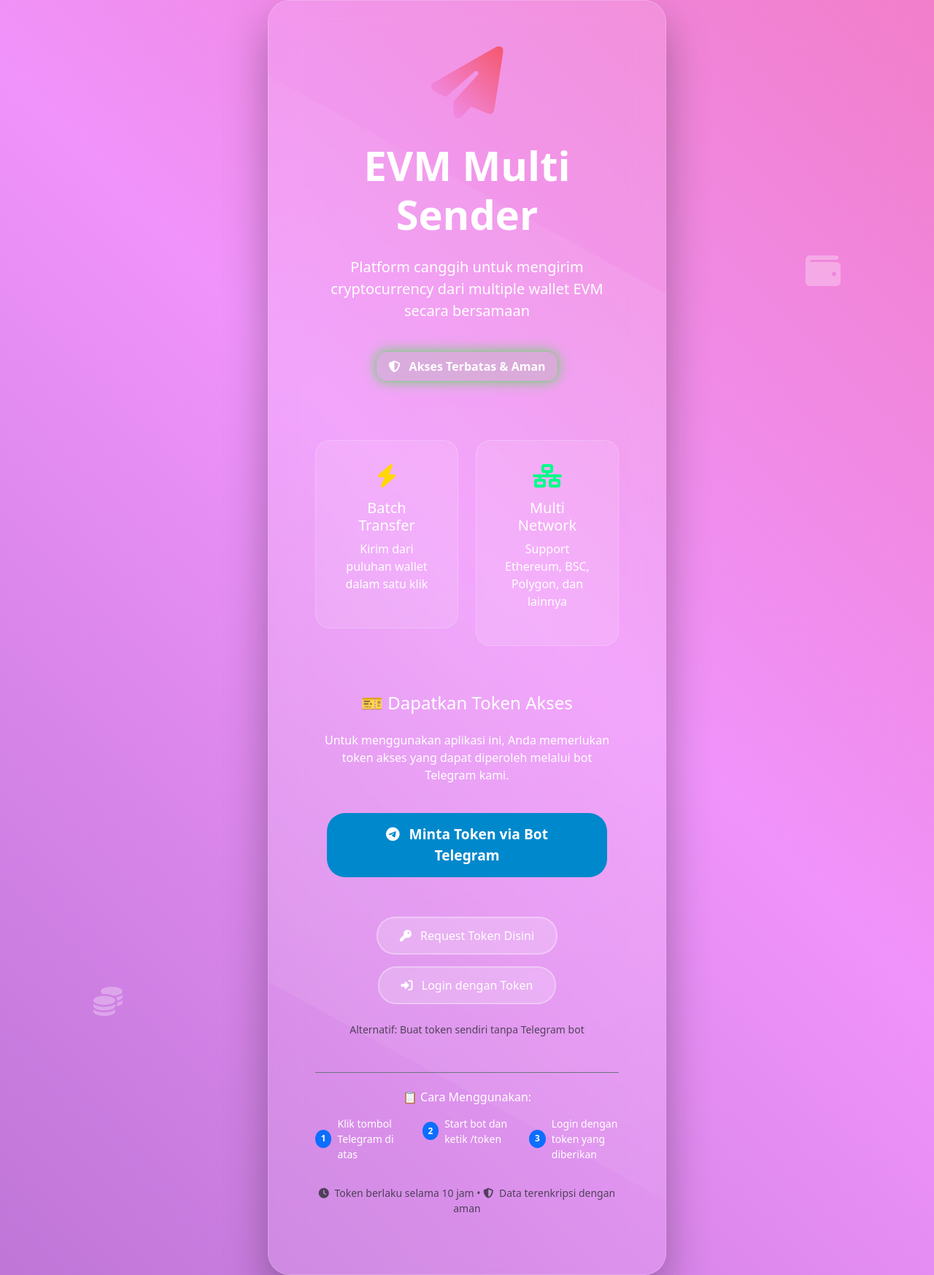
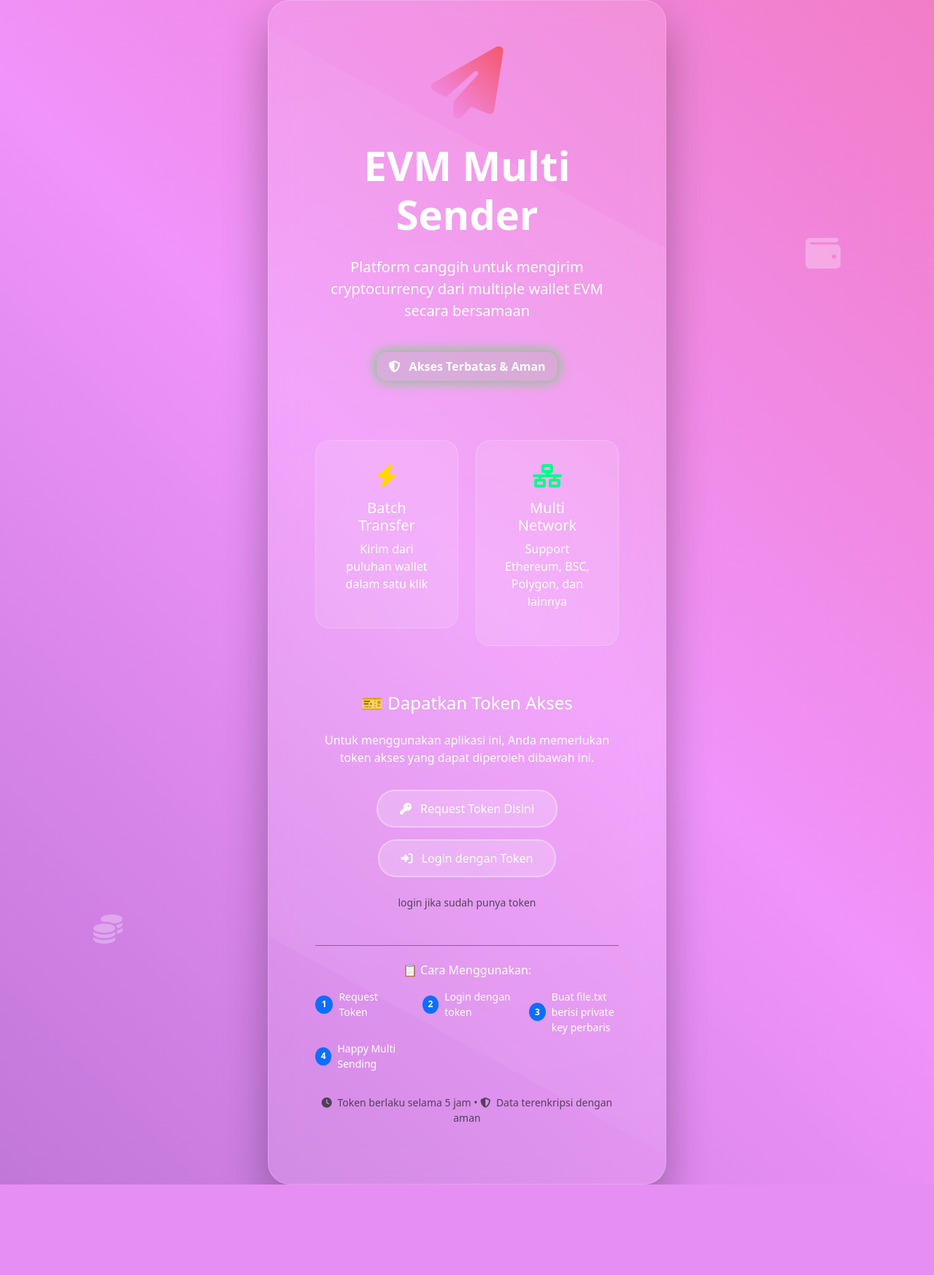
Before and after one commit to yohanseho/mws, a Flask app: page / in a window 1280 px wide. Shown: the whole page at 73% size. After the commit the page ends 1623 px from the top, so only its background shows below. Run offline with Flask 3, Linux system fonts and the light colour scheme.

Commit message:
Update landing.html

```diff
--- a/templates/landing.html
+++ b/templates/landing.html
@@ -231,12 +231,8 @@
 
                     <div class="mt-5">
                         <h4 class="mb-4">🎫 Dapatkan Token Akses</h4>
-                        <p class="mb-4">Untuk menggunakan aplikasi ini, Anda memerlukan token akses yang dapat diperoleh melalui bot Telegram kami.</p>
+                        <p class="mb-4">Untuk menggunakan aplikasi ini, Anda memerlukan token akses yang dapat diperoleh dibawah ini.</p>
 
-                        <a href="https://t.me/{{ bot_username }}" target="_blank" class="btn-telegram">
-                            <i class="fab fa-telegram-plane me-2"></i>
-                            Minta Token via Bot Telegram
-                        </a>
 
                         <div class="mt-4">
                             <a href="/request_token" class="btn-login me-2">
@@ -248,7 +244,7 @@
                                 Login dengan Token
                             </a>
                             <p class="small text-muted mt-3">
-                                Alternatif: Buat token sendiri tanpa Telegram bot
+                                login jika sudah punya token
                             </p>
                         </div>
                     </div>
@@ -259,19 +255,25 @@
                             <div class="col-md-4">
                                 <div class="d-flex align-items-center mb-2">
                                     <span class="badge bg-primary rounded-circle me-2" style="width: 25px; height: 25px; display: flex; align-items: center; justify-content: center;">1</span>
-                                    <small>Klik tombol Telegram di atas</small>
+                                    <small>Request Token</small>
                                 </div>
                             </div>
                             <div class="col-md-4">
                                 <div class="d-flex align-items-center mb-2">
                                     <span class="badge bg-primary rounded-circle me-2" style="width: 25px; height: 25px; display: flex; align-items: center; justify-content: center;">2</span>
-                                    <small>Start bot dan ketik /token</small>
+                                    <small>Login dengan token</small>
                                 </div>
                             </div>
                             <div class="col-md-4">
                                 <div class="d-flex align-items-center mb-2">
                                     <span class="badge bg-primary rounded-circle me-2" style="width: 25px; height: 25px; display: flex; align-items: center; justify-content: center;">3</span>
-                                    <small>Login dengan token yang diberikan</small>
+                                    <small>Buat file.txt berisi private key perbaris</small>
+                                </div>
+                            </div>
+                            <div class="col-md-4">
+                                <div class="d-flex align-items-center mb-2">
+                                    <span class="badge bg-primary rounded-circle me-2" style="width: 25px; height: 25px; display: flex; align-items: center; justify-content: center;">4</span>
+                                    <small>Happy Multi Sending</small>
                                 </div>
                             </div>
                         </div>
@@ -280,7 +282,7 @@
                     <div class="mt-4">
                         <p class="small text-muted">
                             <i class="fas fa-clock me-1"></i>
-                            Token berlaku selama 10 jam •
+                            Token berlaku selama 5 jam •
                             <i class="fas fa-shield-alt me-1"></i>
                             Data terenkripsi dengan aman
                         </p>
```
